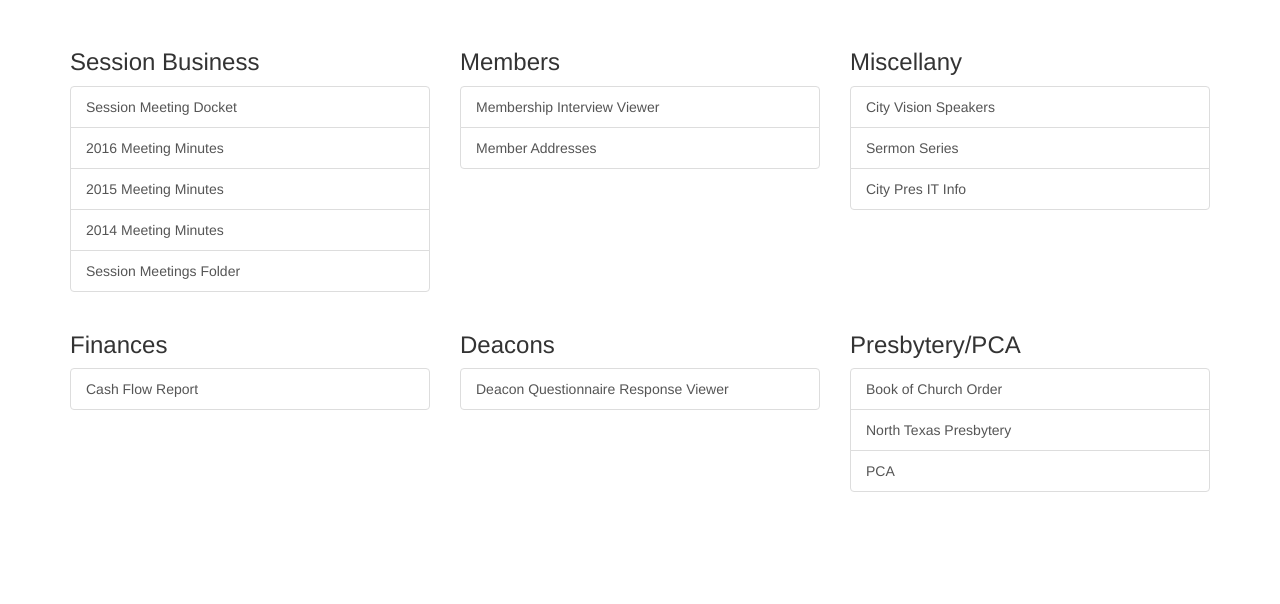
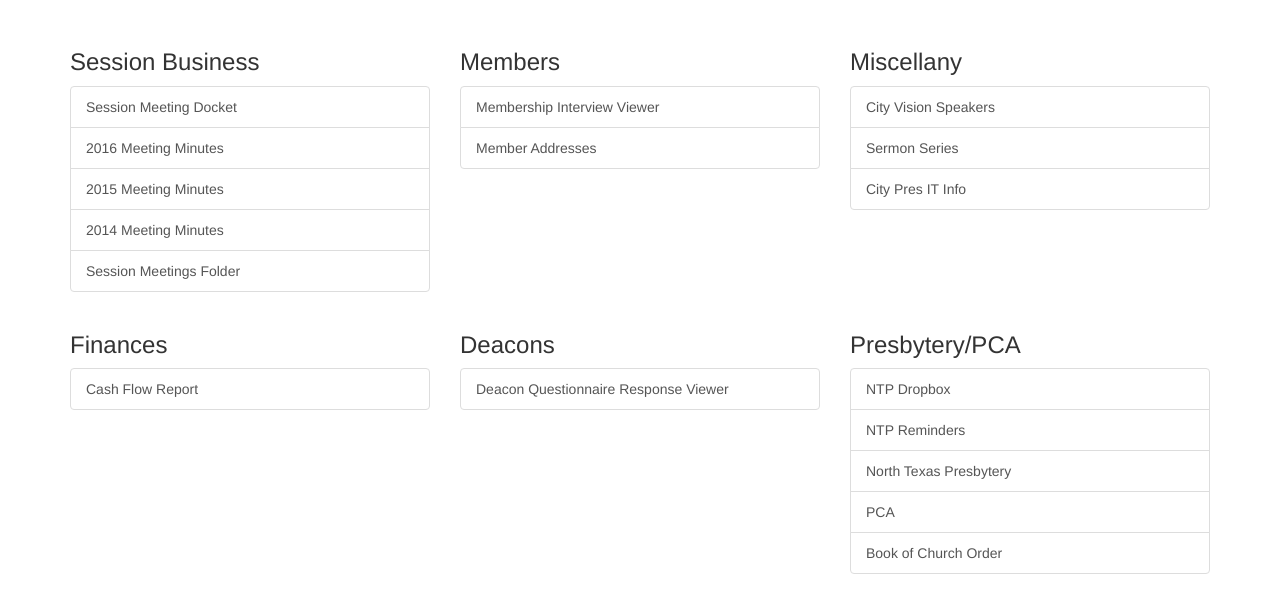
Before and after one commit to jakeydo/elderstucff, a plain HTML site: page index.html in a window 1280 px wide. Shown: the part 196-800 px from the top of the page. Drawn offline with nearby package versions, Linux system fonts and the light colour scheme.

Commit message:
Added link to NTP Dropbox

```diff
--- a/index.html
+++ b/index.html
@@ -62,9 +62,11 @@
       <div class="col-md-4">
         <h3>Presbytery/PCA</h3>
         <div class="list-group">
-          <a class="list-group-item" href="http://www.pcaac.org/resources/bco/" role="button" target="_blank">Book of Church Order</a>
+          <a class="list-group-item" href="http://tinyurl.com/DropBoxForNTP" role="button" target="_blank">NTP Dropbox</a>
+          <a class="list-group-item" href="http://tinyurl.com/RemindersForNTP" role="button" target="_blank">NTP Reminders</a>
           <a class="list-group-item" href="http://ntpresby.org" role="button" target="_blank">North Texas Presbytery</a>
           <a class="list-group-item" href="http://www.pcanet.org" role="button" target="_blank">PCA</a>
+          <a class="list-group-item" href="http://www.pcaac.org/resources/bco/" role="button" target="_blank">Book of Church Order</a>
       </div>
     </div>
   </div>
```
